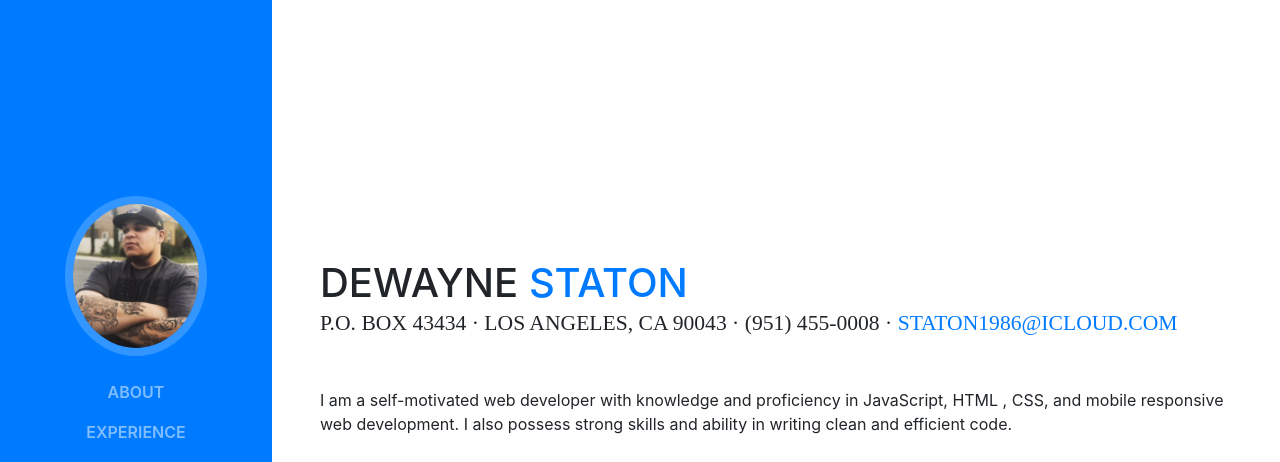
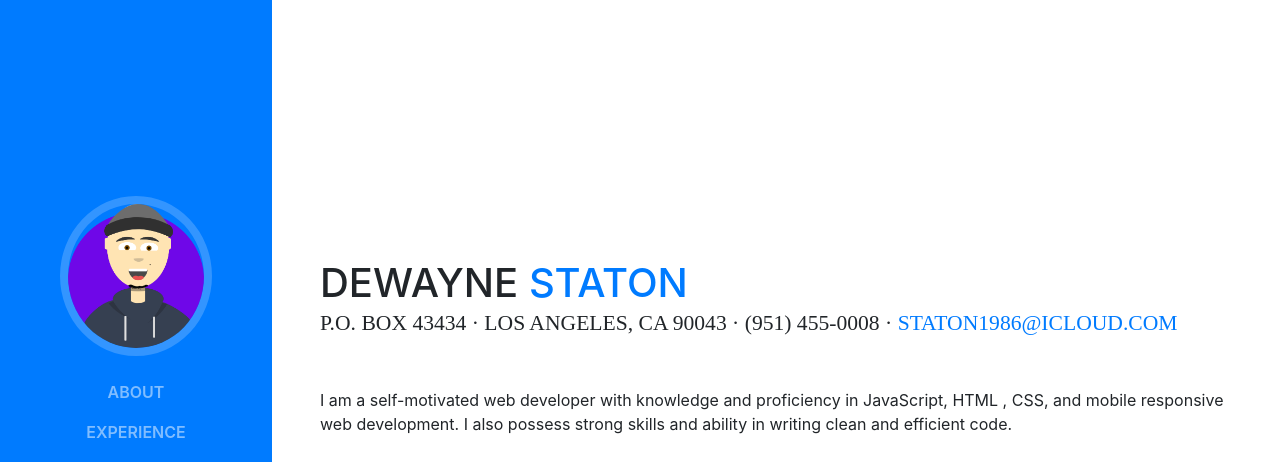
Before and after one commit to DesertWolfX/portfolio, a website with bundled scripts: page index.html in a window 1280 px wide. Shown: the top 462 px of the page. Built offline with nearby package versions, Linux system fonts and the light colour scheme; a web font is replaced by a local one.

Commit message:
Updated profile image
added vector image to assets folder

```diff
--- a/index.html
+++ b/index.html
@@ -31,7 +31,7 @@
       <a class="navbar-brand js-scroll-trigger" href="#page-top">
         <span class="d-block d-lg-none">Start Bootstrap</span>
         <span class="d-none d-lg-block">
-          <img class="img-fluid img-profile rounded-circle mx-auto mb-2" src="img/IMG_2200.jpg" alt="Dewayne Staton">
+          <img class="img-fluid img-profile rounded-circle mx-auto mb-2" src="img/Dewayne-Vector-Web-Version.png" alt="Dewayne Staton">
         </span>
       </a>
       <button class="navbar-toggler" type="button" data-toggle="collapse" data-target="#navbarSupportedContent" aria-controls="navbarSupportedContent" aria-expanded="false" aria-label="Toggle navigation">
```
Also changed, not shown: img/Dewayne-Vector-Web-Version.png (added).
